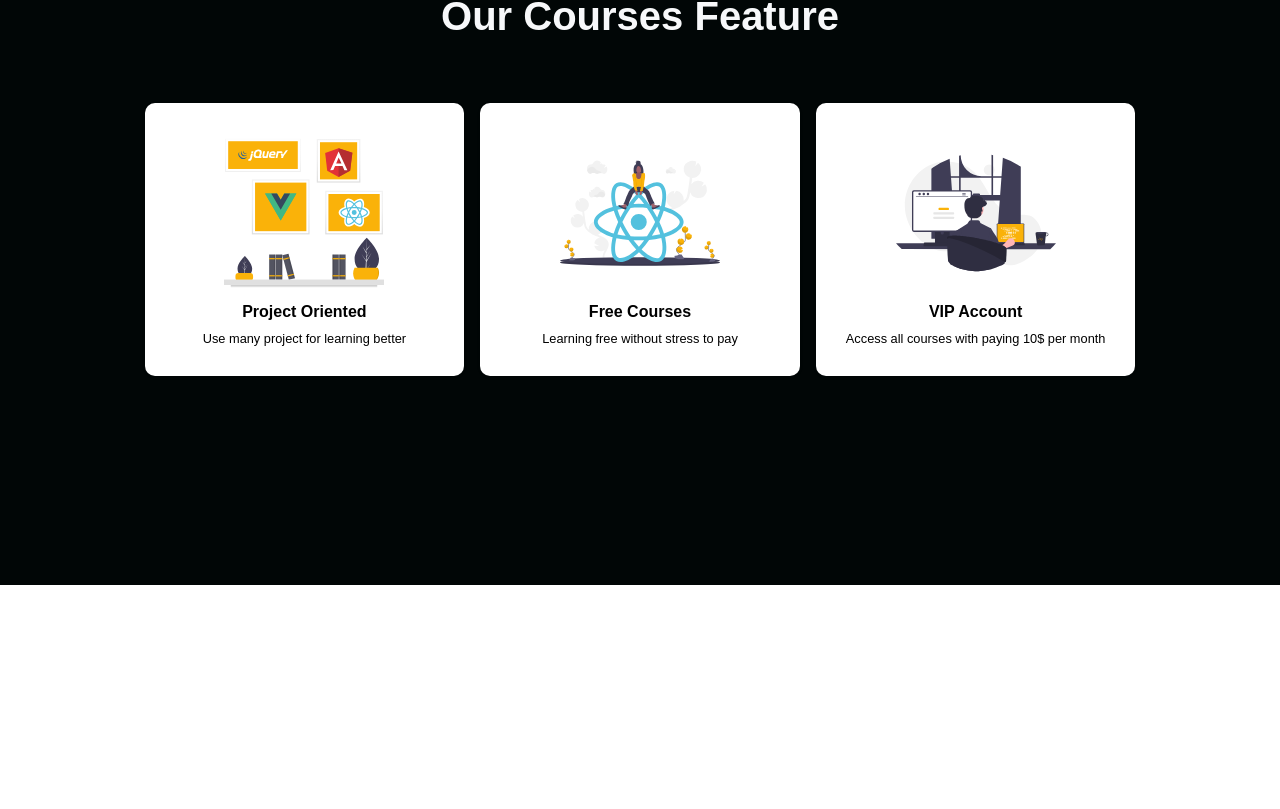
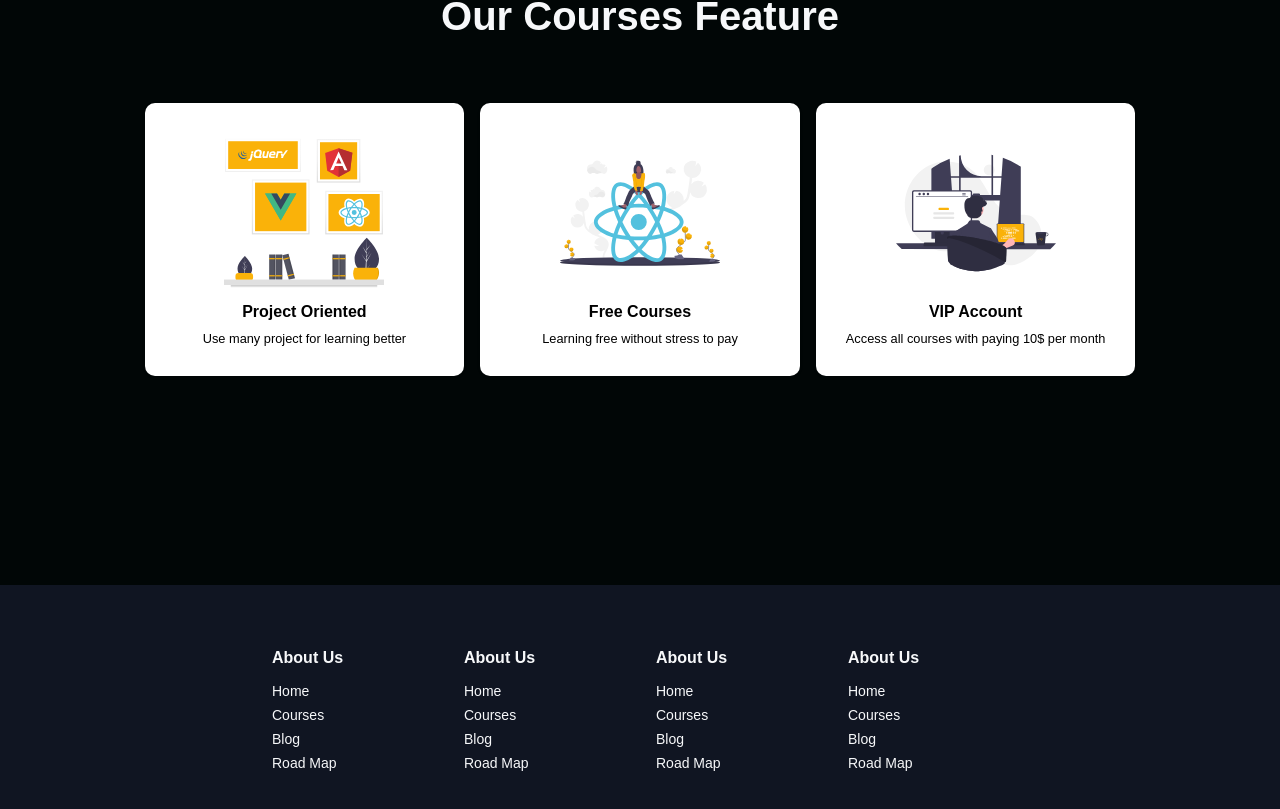
Before and after one commit to shadiseiri/spa-project, a React (Create React App) app: page / in a window 1280 px wide. Shown: the part 4455-5264 px from the top of the page. Before the commit the page ends 5040 px from the top, so only its background shows below. Built offline with nearby package versions, Linux system fonts and the light colour scheme; a web font is replaced by a local one.

Commit message:
Footer is just started

```diff
--- a/src/App.js
+++ b/src/App.js
@@ -1,11 +1,15 @@
 // import styles from './App.module.css';
-import { BrowserRouter as Router } from "react-router-dom";
+import { BrowserRouter as Router, Routes, Route } from "react-router-dom";
 import Home from "./pages/Home";
+import SignIn from "./pages/SignIn";
 
 function App() {
   return (
     <Router>
-      <Home />
+      <Routes>
+        <Route path="/" element={<Home />} exact />
+        <Route path="/signin" element={<SignIn />} exact />
+      </Routes>
     </Router>
   );
 }
--- /dev/null
+++ b/src/Components/Footer/Footer.jsx
@@ -0,0 +1,49 @@
+import React from "react";
+import { FooterContainer, FooterLink, FooterLinksContainer, FooterLinksItem, FooterLinksWrapper, FooterLinkTitle, FooterWrap } from "./FooterElements";
+
+const Footer = () => {
+  return (
+    <>
+      <FooterContainer>
+        <FooterWrap>
+          <FooterLinksContainer>
+            <FooterLinksWrapper>
+              <FooterLinksItem>
+                <FooterLinkTitle>About Us</FooterLinkTitle>
+                <FooterLink to="home">Home</FooterLink>
+                <FooterLink to="courses">Courses</FooterLink>
+                <FooterLink to="blog">Blog</FooterLink>
+                <FooterLink to="roadmap">Road Map</FooterLink>
+              </FooterLinksItem>
+              <FooterLinksItem>
+                <FooterLinkTitle>About Us</FooterLinkTitle>
+                <FooterLink to="home">Home</FooterLink>
+                <FooterLink to="courses">Courses</FooterLink>
+                <FooterLink to="blog">Blog</FooterLink>
+                <FooterLink to="roadmap">Road Map</FooterLink>
+              </FooterLinksItem>
+            </FooterLinksWrapper>
+            <FooterLinksWrapper>
+              <FooterLinksItem>
+                <FooterLinkTitle>About Us</FooterLinkTitle>
+                <FooterLink to="home">Home</FooterLink>
+                <FooterLink to="courses">Courses</FooterLink>
+                <FooterLink to="blog">Blog</FooterLink>
+                <FooterLink to="roadmap">Road Map</FooterLink>
+              </FooterLinksItem>
+              <FooterLinksItem>
+                <FooterLinkTitle>About Us</FooterLinkTitle>
+                <FooterLink to="home">Home</FooterLink>
+                <FooterLink to="courses">Courses</FooterLink>
+                <FooterLink to="blog">Blog</FooterLink>
+                <FooterLink to="roadmap">Road Map</FooterLink>
+              </FooterLinksItem>
+            </FooterLinksWrapper>
+          </FooterLinksContainer>
+        </FooterWrap>
+      </FooterContainer>
+    </>
+  );
+};
+
+export default Footer;
--- /dev/null
+++ b/src/Components/Footer/FooterElements.jsx
@@ -0,0 +1,72 @@
+import styled from "styled-components";
+import { Link } from "react-scroll";
+
+export const FooterContainer = styled.div`
+  background-color: #101522;
+`;
+
+export const FooterWrap = styled.div`
+  max-width: 110px;
+  padding: 48px 24px;
+  display: flex;
+  flex-direction: column;
+  justify-content: center;
+  align-items: center;
+  margin: 0 auto;
+`;
+
+export const FooterLinksContainer = styled.div`
+  display: flex;
+  justify-content: center;
+
+  @media screen and (max-width: 820px) {
+    padding-top: 32px;
+  }
+`;
+
+export const FooterLinksWrapper = styled.div`
+  display: flex;
+
+  @media screen and (max-width: 820px) {
+    flex-direction: column;
+  }
+`;
+
+export const FooterLinksItem = styled.div`
+  display: flex;
+  flex-direction: column;
+  align-items: flex-start;
+  margin: 16px;
+  text-align: left;
+  width: 160px;
+  box-sizing: border-box;
+  color: #f7f8fa;
+
+  @media screen and (max-width: 420px) {
+    margin: 0;
+    padding: 10px;
+    width: 100%;
+  }
+`;
+
+export const FooterLinkTitle = styled.h3`
+font-size: 16px;
+margin-bottom: 16px;
+
+
+`;
+
+export const FooterLink = styled(Link)`
+color: #f7f8fa;
+text-decoration: none;
+margin-bottom: 0.5rem;
+font-size: 14px;
+
+
+&:hover{
+    color: #fab209;
+    transition: 0.3s ease-out;
+    cursor: pointer;
+}
+
+`;
--- a/src/pages/Home.jsx
+++ b/src/pages/Home.jsx
@@ -5,6 +5,7 @@ import Navbar from "../Components/Navbar/Navbar";
 import Sidebar from "../Components/Sidebar/Sidebar";
 import {homeObjFour, homeObjOne, homeObjThree, homeObjTwo} from '../Components/InfoSection/data'
 import  Features from "../Components/Features/Features";
+import Footer from "../Components/Footer/Footer";
 
 const Home = () => {
 const [isOpen , setIsOpen] = useState(false)
@@ -21,6 +22,7 @@ const toggleHandler = () => setIsOpen(!isOpen)
       <InfoSection {...homeObjThree} />
       <InfoSection {...homeObjFour} />
       <Features />
+      <Footer/>
 
     </>
   );
--- /dev/null
+++ b/src/pages/SignIn.jsx
@@ -0,0 +1,9 @@
+import React from 'react'
+
+const SignIn = () => {
+  return (
+    <div>SignIn</div>
+  )
+}
+
+export default SignIn
```
